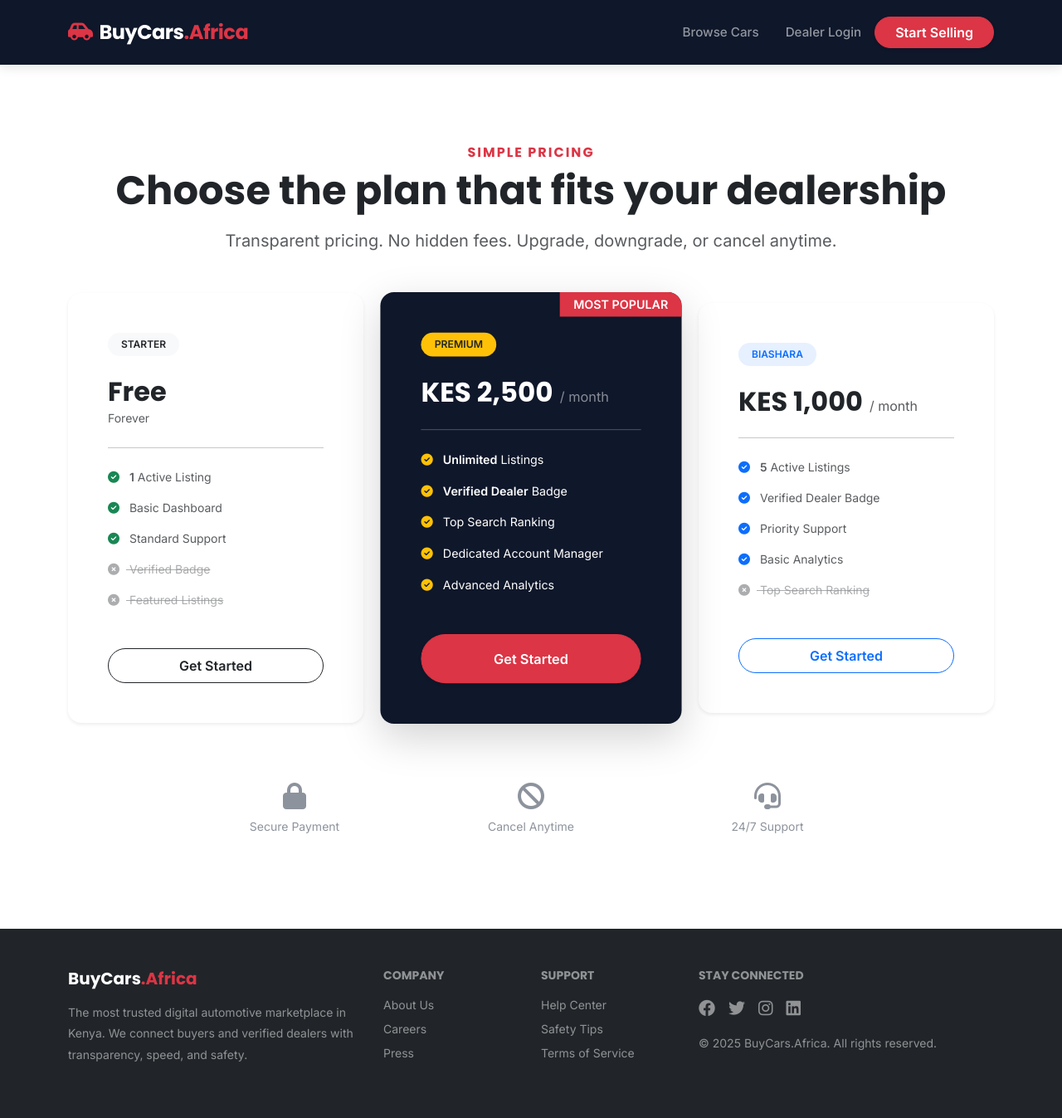
After one commit to kelvinketer/buycars-africa, a Django app: template templates/saas/pricing.html in a window 1280 px wide. The commit adds this page. Shown: the whole page at 83% size. Run offline with Django 5.2, Linux system fonts and the light colour scheme; the template is opened without the code that fills it, so the values that code supplies are empty.

Commit message:
Major Upgrade: Dealer Dashboard with Pro Sidebar, Smart Add Car Form, and Pricing Page

```diff
--- a/cars/urls.py
+++ b/cars/urls.py
@@ -9,7 +9,7 @@
     # --- Dealer Public Profile ---
     path('dealer/<str:username>/', views.dealer_showroom, name='dealer_showroom'),
 
-    # --- Analytics / Lead Tracking (NEW) ---
+    # --- Analytics / Lead Tracking ---
     path('track/<int:car_id>/<str:action_type>/', views.track_action, name='track_action'),
 
     # --- Dealer Dashboard (Protected) ---
@@ -17,4 +17,7 @@
     path('dashboard/add/', views.add_car, name='add_car'),
     path('dashboard/edit/<int:car_id>/', views.edit_car, name='edit_car'),
     path('dashboard/delete/<int:car_id>/', views.delete_car, name='delete_car'),
+
+    # --- Pricing Page (NEW) ---
+    path('pricing/', views.pricing_page, name='pricing'),
 ]
--- /dev/null
+++ b/templates/saas/pricing.html
@@ -0,0 +1,150 @@
+{% extends 'base.html' %}
+{% load static %}
+
+{% block content %}
+<div class="bg-white py-5">
+    <div class="container py-lg-5">
+
+        <div class="text-center mb-5 mw-800 mx-auto">
+            <h6 class="text-danger fw-bold text-uppercase letter-spacing-2">Simple Pricing</h6>
+            <h1 class="display-5 fw-bold text-dark mb-3">Choose the plan that fits your dealership</h1>
+            <p class="text-muted lead">Transparent pricing. No hidden fees. Upgrade, downgrade, or cancel anytime.</p>
+        </div>
+
+        <div class="row g-4 align-items-center justify-content-center">
+
+            <div class="col-lg-4 col-md-6">
+                <div class="card h-100 border-0 shadow-sm rounded-4">
+                    <div class="card-body p-4 p-lg-5">
+                        <div class="mb-4">
+                            <span class="badge bg-light text-dark rounded-pill px-3 py-2 fw-bold small">STARTER</span>
+                        </div>
+                        <h2 class="fw-bold mb-0">Free</h2>
+                        <span class="text-muted small">Forever</span>
+                        <hr class="my-4 opacity-10">
+
+                        <ul class="list-unstyled mb-5 d-flex flex-column gap-3 text-muted small">
+                            <li><i class="fas fa-check-circle text-success me-2"></i> <strong>1</strong> Active Listing</li>
+                            <li><i class="fas fa-check-circle text-success me-2"></i> Basic Dashboard</li>
+                            <li><i class="fas fa-check-circle text-success me-2"></i> Standard Support</li>
+                            <li class="text-decoration-line-through opacity-50"><i class="fas fa-times-circle me-2"></i> Verified Badge</li>
+                            <li class="text-decoration-line-through opacity-50"><i class="fas fa-times-circle me-2"></i> Featured Listings</li>
+                        </ul>
+
+                        <div class="d-grid">
+                            {% if user.is_authenticated and user.dealer_profile.plan_type == 'FREE' %}
+                                <button class="btn btn-outline-secondary rounded-pill py-2 fw-bold" disabled>Current Plan</button>
+                            {% else %}
+                                <a href="{% url 'signup' %}" class="btn btn-outline-dark rounded-pill py-2 fw-bold">Get Started</a>
+                            {% endif %}
+                        </div>
+                    </div>
+                </div>
+            </div>
+
+            <div class="col-lg-4 col-md-6">
+                <div class="card h-100 border-0 shadow-lg rounded-4 position-relative overflow-hidden" style="background: #0f172a; color: white; transform: scale(1.02); z-index: 2;">
+                    <div class="position-absolute top-0 end-0 bg-danger text-white small fw-bold px-3 py-1 rounded-bottom-start shadow-sm">
+                        MOST POPULAR
+                    </div>
+
+                    <div class="card-body p-4 p-lg-5">
+                        <div class="mb-4">
+                            <span class="badge bg-warning text-dark rounded-pill px-3 py-2 fw-bold small">PREMIUM</span>
+                        </div>
+                        <div class="d-flex align-items-baseline">
+                            <h2 class="fw-bold mb-0">KES 2,500</h2>
+                            <span class="text-white-50 ms-2">/ month</span>
+                        </div>
+                        <hr class="my-4 border-white opacity-25">
+
+                        <ul class="list-unstyled mb-5 d-flex flex-column gap-3 small">
+                            <li><i class="fas fa-check-circle text-warning me-2"></i> <strong>Unlimited</strong> Listings</li>
+                            <li><i class="fas fa-check-circle text-warning me-2"></i> <strong>Verified Dealer</strong> Badge</li>
+                            <li><i class="fas fa-check-circle text-warning me-2"></i> Top Search Ranking</li>
+                            <li><i class="fas fa-check-circle text-warning me-2"></i> Dedicated Account Manager</li>
+                            <li><i class="fas fa-check-circle text-warning me-2"></i> Advanced Analytics</li>
+                        </ul>
+
+                        <div class="d-grid">
+                            {% if user.is_authenticated %}
+                                {% if user.dealer_profile.plan_type == 'PRO' %}
+                                    <button class="btn btn-light text-primary fw-bold rounded-pill py-3" disabled>Active Plan</button>
+                                {% else %}
+                                    <a href="{% url 'initiate_payment' 'PRO' %}" class="btn btn-danger fw-bold rounded-pill py-3 shadow-sm hover-scale">
+                                        Upgrade to Pro
+                                    </a>
+                                {% endif %}
+                            {% else %}
+                                <a href="{% url 'login' %}" class="btn btn-danger fw-bold rounded-pill py-3 shadow-sm hover-scale">
+                                    Get Started
+                                </a>
+                            {% endif %}
+                        </div>
+                    </div>
+                </div>
+            </div>
+
+            <div class="col-lg-4 col-md-6">
+                <div class="card h-100 border-0 shadow-sm rounded-4">
+                    <div class="card-body p-4 p-lg-5">
+                        <div class="mb-4">
+                            <span class="badge bg-primary bg-opacity-10 text-primary rounded-pill px-3 py-2 fw-bold small">BIASHARA</span>
+                        </div>
+                        <div class="d-flex align-items-baseline">
+                            <h2 class="fw-bold mb-0">KES 1,000</h2>
+                            <span class="text-muted ms-2">/ month</span>
+                        </div>
+                        <hr class="my-4 opacity-10">
+
+                        <ul class="list-unstyled mb-5 d-flex flex-column gap-3 text-muted small">
+                            <li><i class="fas fa-check-circle text-primary me-2"></i> <strong>5</strong> Active Listings</li>
+                            <li><i class="fas fa-check-circle text-primary me-2"></i> Verified Dealer Badge</li>
+                            <li><i class="fas fa-check-circle text-primary me-2"></i> Priority Support</li>
+                            <li><i class="fas fa-check-circle text-primary me-2"></i> Basic Analytics</li>
+                            <li class="text-decoration-line-through opacity-50"><i class="fas fa-times-circle me-2"></i> Top Search Ranking</li>
+                        </ul>
+
+                        <div class="d-grid">
+                            {% if user.is_authenticated %}
+                                {% if user.dealer_profile.plan_type == 'LITE' %}
+                                    <button class="btn btn-outline-primary rounded-pill py-2 fw-bold" disabled>Current Plan</button>
+                                {% else %}
+                                    <a href="{% url 'initiate_payment' 'LITE' %}" class="btn btn-outline-primary rounded-pill py-2 fw-bold">
+                                        Choose Lite
+                                    </a>
+                                {% endif %}
+                            {% else %}
+                                <a href="{% url 'login' %}" class="btn btn-outline-primary rounded-pill py-2 fw-bold">Get Started</a>
+                            {% endif %}
+                        </div>
+                    </div>
+                </div>
+            </div>
+
+        </div>
+
+        <div class="row mt-5 pt-4 text-center justify-content-center opacity-50">
+            <div class="col-6 col-md-3 mb-3">
+                <i class="fas fa-lock fa-2x mb-2 d-block"></i>
+                <small>Secure Payment</small>
+            </div>
+            <div class="col-6 col-md-3 mb-3">
+                <i class="fas fa-ban fa-2x mb-2 d-block"></i>
+                <small>Cancel Anytime</small>
+            </div>
+            <div class="col-6 col-md-3 mb-3">
+                <i class="fas fa-headset fa-2x mb-2 d-block"></i>
+                <small>24/7 Support</small>
+            </div>
+        </div>
+
+    </div>
+</div>
+
+<style>
+    .hover-scale { transition: transform 0.2s; }
+    .hover-scale:hover { transform: scale(1.05); }
+    .letter-spacing-2 { letter-spacing: 2px; }
+</style>
+{% endblock %}
```
Also changed, not shown: cars/views.py (+7 -0 lines), templates/dealer/dashboard.html (+6 -4 lines).
